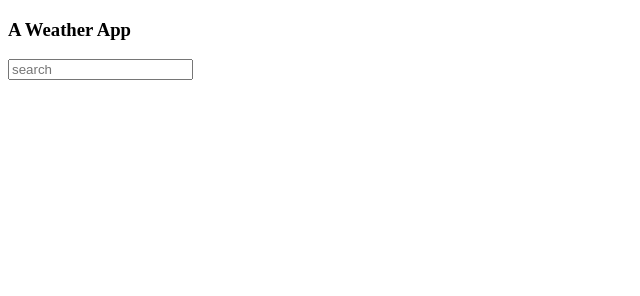
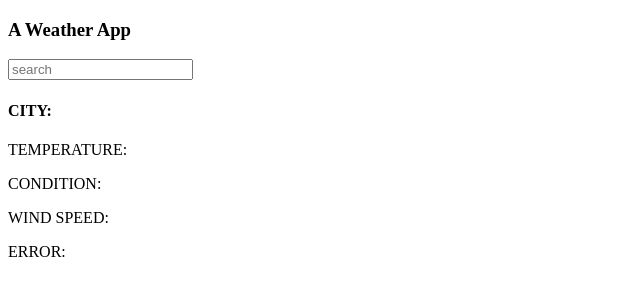
Before and after one commit to ri91chlik/weather-app, a plain HTML site: page index.html in a window 1280 px wide. Shown: the whole page, without its empty margins (0-640 px from the left). Drawn offline with Linux system fonts and the light colour scheme.

Commit message:
modified html file

```diff
--- a/index.html
+++ b/index.html
@@ -6,11 +6,23 @@
     <title>Weather App</title>
 </head>
 <body>
+    <!--git add . (adds all files)
+    git add 'filename' (adds a named file)
+    git commit -m 'message' (stages a file)
+    git push -u origin main/master (pushes files to github)-->
     <div class="container">
         <h3>A Weather App</h3>
         <div class="searchContainer">
-            <input type="" placeholder="search">
+            <input type="" placeholder="search" id="input-search">
         </div>
+
+        <div class="app-container">
+            <h4 id="city-name">CITY:</h4>
+            <p id="temp">TEMPERATURE:</p>
+            <P id="condition">CONDITION:</P>
+            <P id="wind">WIND SPEED:</P>
+        </div>
+        <P class="error-message">ERROR:</P>
 
     </div>
 </body>
```
